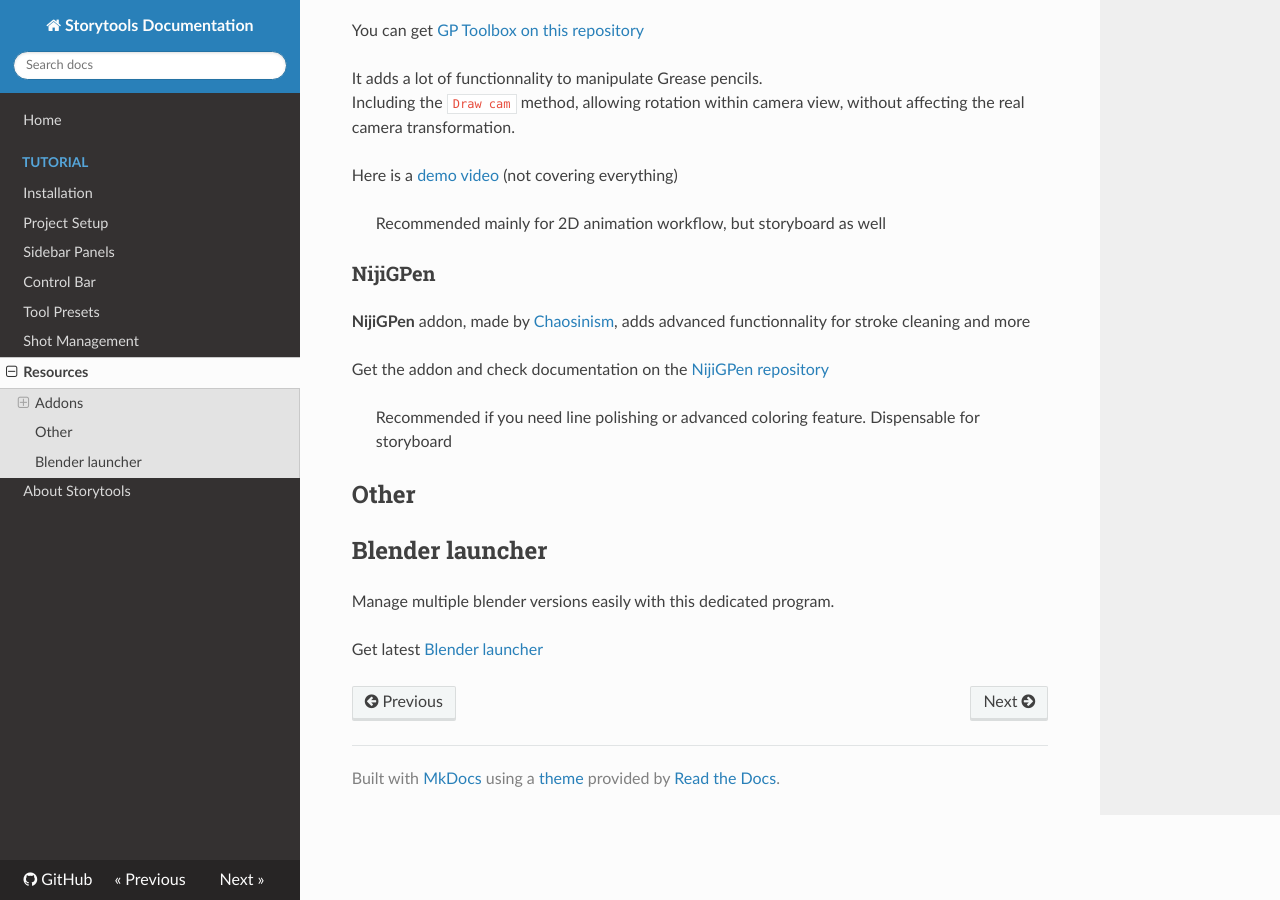
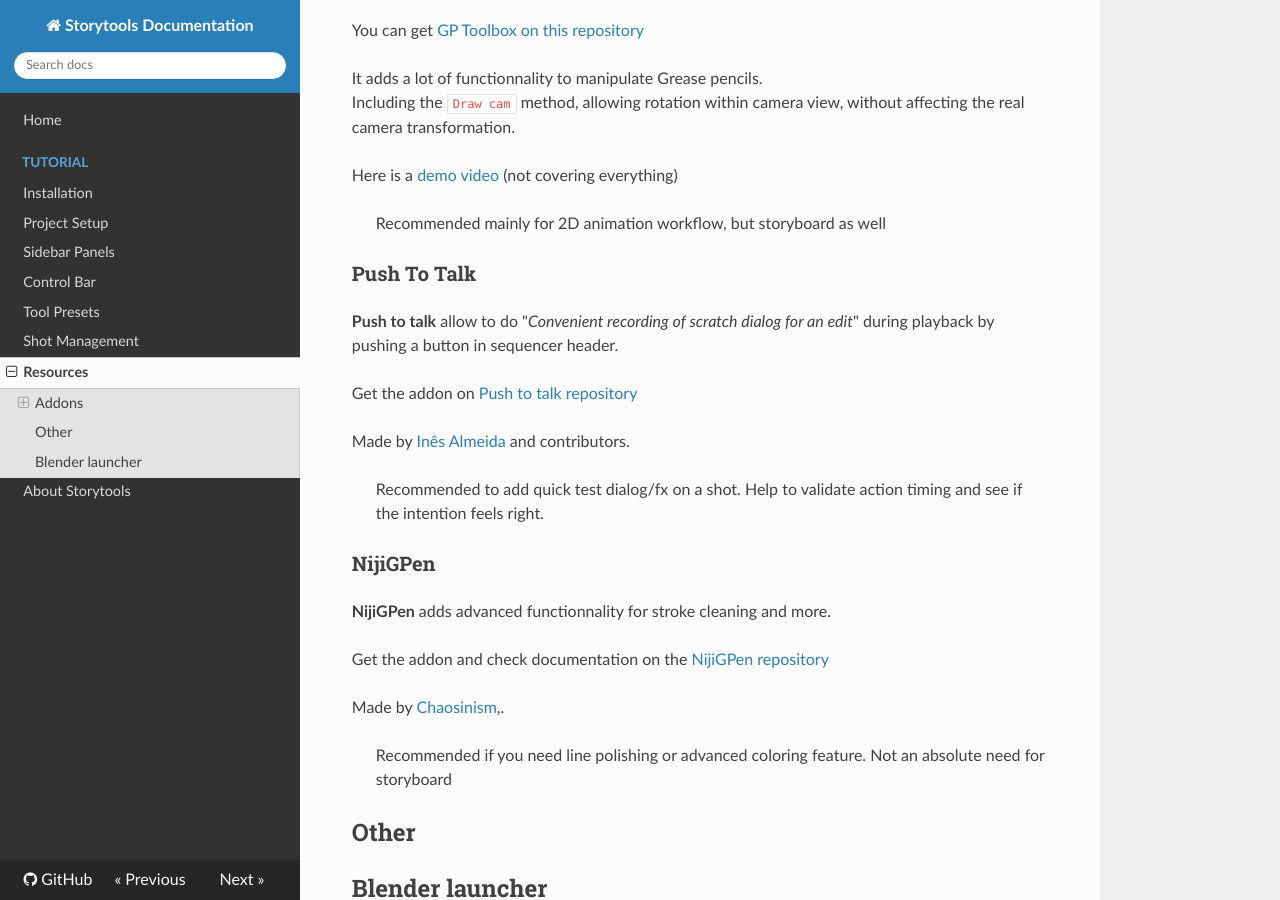
Before and after one commit to Pullusb/storytools-docs, an MkDocs documentation site: the page built from docs/tutorial/resources.md, in a window 1280 px wide and 900 px high, scrolled down 754 px. Built offline with MkDocs 1.6.1, drawn with Linux system fonts in a browser that asks for light colours; nearby versions of some CDN libraries.

Commit message:
add push to talk addon link to documentation resources

```diff
--- a/docs/tutorial/resources.md
+++ b/docs/tutorial/resources.md
@@ -35,13 +35,25 @@ Here is a [demo video](https://www.youtube.com/watch?v=Htgao_uPWNs) (not coverin
 <!-- > if only for the `draw cam` feature. -->
 
 
+### Push To Talk
+
+**Push to talk** allow to do "_Convenient recording of scratch dialog for an edit_" during playback by pushing a button in sequencer header.
+
+Get the addon on [Push to talk repository](https://github.com/britalmeida/push_to_talk)
+
+Made by [Inês Almeida](https://github.com/britalmeida) and contributors.
+
+> Recommended to add quick test dialog/fx on a shot. Help to validate action timing and see if the intention feels right.
+
 ### NijiGPen
 
-**NijiGPen** addon, made by [Chaosinism](https://twitter.com/chaosinism), adds advanced functionnality for stroke cleaning and more
+**NijiGPen** adds advanced functionnality for stroke cleaning and more.
 
 Get the addon and check documentation on the [NijiGPen repository](https://github.com/chsh2/nijiGPen)
 
-> Recommended if you need line polishing or advanced coloring feature. Dispensable for storyboard
+Made by [Chaosinism](https://twitter.com/chaosinism),.
+
+> Recommended if you need line polishing or advanced coloring feature. Not an absolute need for storyboard
 
 
 ## Other
```
